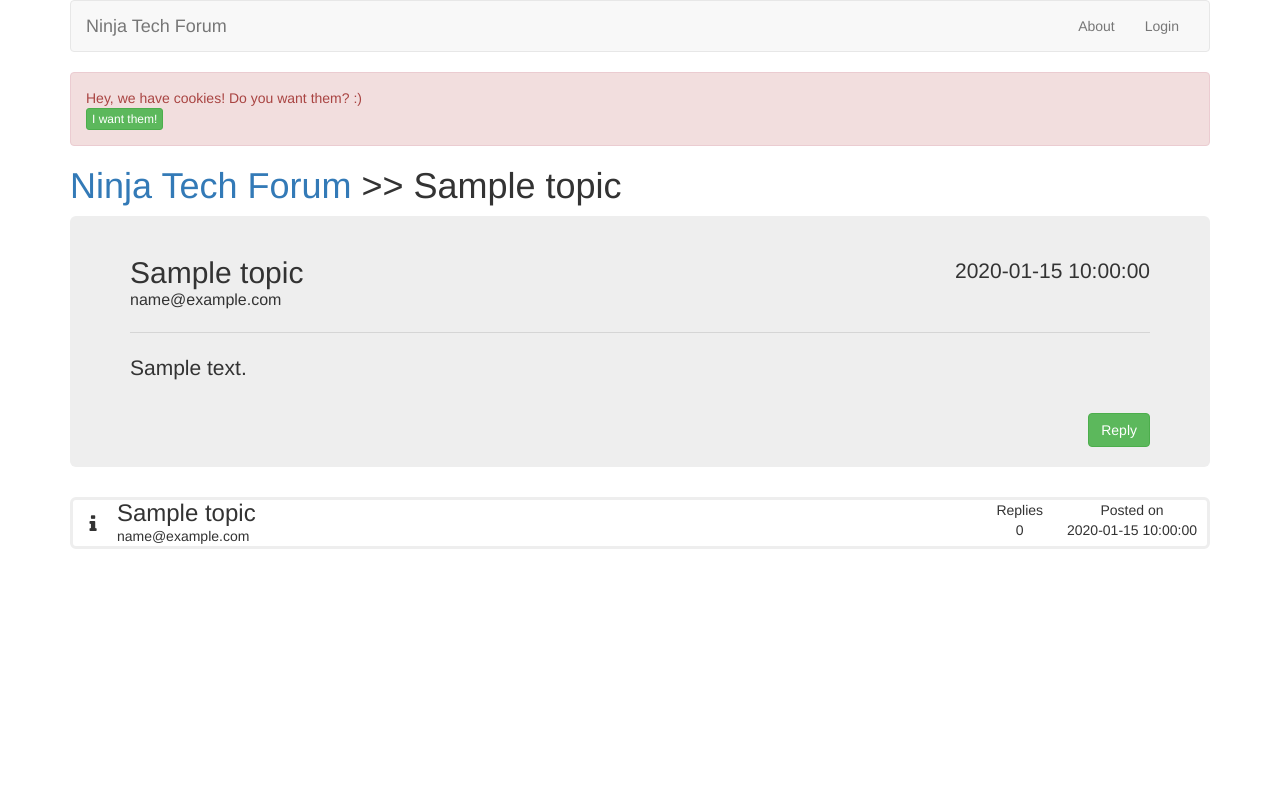
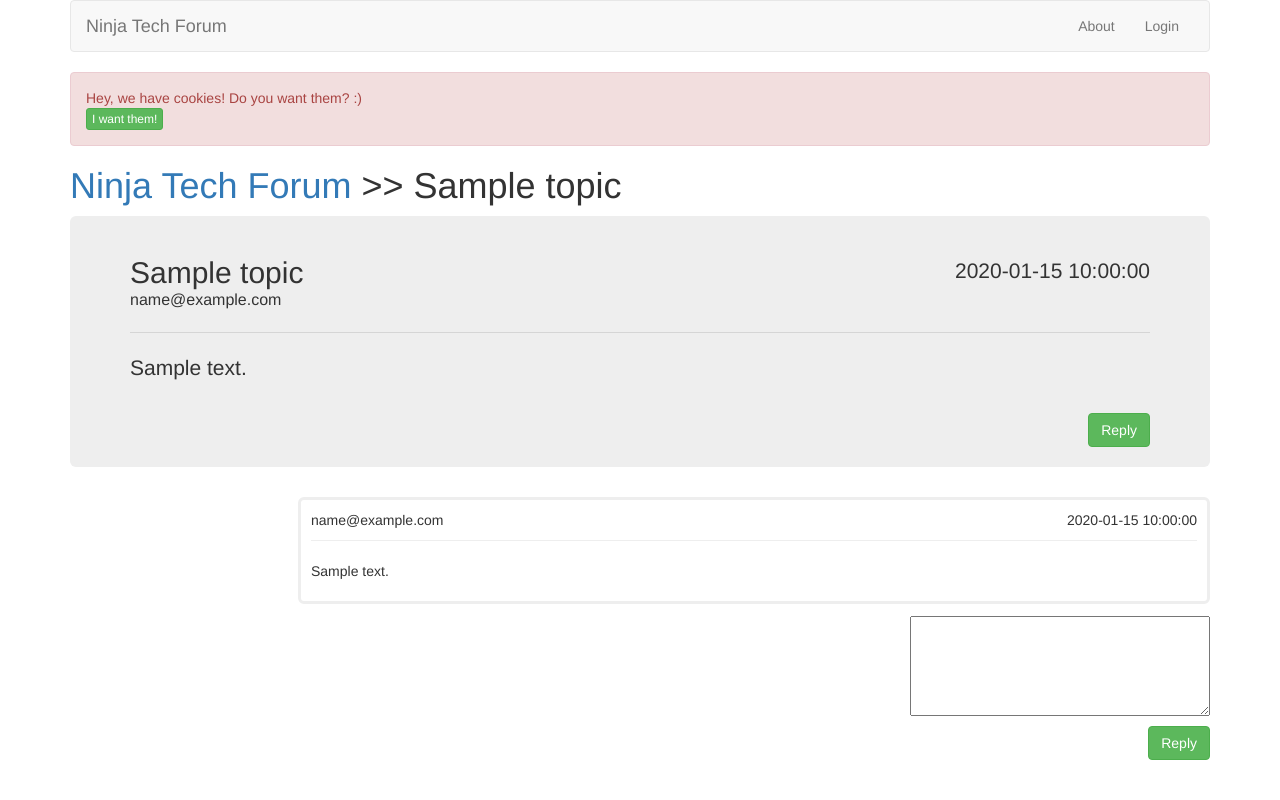
Before and after one commit to medvesekg/ninjatech, a Python web app: template templates/topic_display.html in a window 1280 px wide. Run offline with Jinja, Linux system fonts and the light colour scheme; the template is opened without the code that fills it: most values are stand-ins (such as "Sample title", 1, 10 or a date in 2020); some libraries are stand-ins or nearby versions.

Commit message:
Added CSRF protection and ability to add comments

```diff
--- a/assets/custom/css/style.css
+++ b/assets/custom/css/style.css
@@ -4,6 +4,11 @@
    height: 0;
    clear: both;
     }
+
+.container {
+    margin: 0 auto;
+
+}
 
 .topic-list {
     width: 100%;
@@ -106,11 +111,54 @@
     margin-bottom: 30px;
 }
 
-.topic-footer button {
+.topic-footer a {
     float: right;
 }
 
+#reply {
+    float: right;
+}
 
+#reply textarea {
+    display: block;
+    height: 100px;
+    width: 300px;
+
+}
+
+#reply button {
+    float: right;
+    margin-top: 10px;
+}
+
+
+
+.comment {
+    margin-left: auto;
+    max-width: 1000px;
+    width: 80%;
+    border: 3px solid #EEEEEE;
+    border-radius: 6px;
+    margin-bottom: 12px;
+    transition: background 0.3s ease-in-out;
+    position: relative;
+    color: inherit;
+    text-decoration: none;
+    padding: 10px;
+
+}
+
+.comment-date {
+    float: right;
+}
+
+.comment-email {
+    float: left;
+}
+
+.comment hr {
+    margin-top: 0;
+}
 
 /* Login form */
 #google-signin {
--- a/main.py
+++ b/main.py
@@ -10,6 +10,7 @@ from handlers.login import LoginHandler
 from handlers.register import RegisterHandler
 from handlers.checkuser import CheckUser
 from handlers.logout import LogoutHandler
+from handlers.comment import NewComment
 
 app = webapp2.WSGIApplication([
     webapp2.Route('/', MainHandler, name="main-page"),
@@ -20,4 +21,5 @@ app = webapp2.WSGIApplication([
     webapp2.Route('/register', RegisterHandler),
     webapp2.Route('/checkuser', CheckUser),
     webapp2.Route('/logout', LogoutHandler),
+    webapp2.Route('/new_comment/<topic_id>', NewComment)
 ], debug=True)
--- a/templates/base.html
+++ b/templates/base.html
@@ -59,32 +59,13 @@
             {% endblock content %}
 
 
-            <div class="topic-list">
 
-                {% for topic in topics %}
-
-                <a class="single-topic" href="/topic/view/{{topic.key.id()}}">
-                    <div class="topic-icon">
-                        <i class="fa fa-info"></i>
-                    </div>
-                    <div class="topic-title">
-                        <h3>{{topic.title}}</h3>
-                        <p>{{topic.user_email}}</p>
-                    </div>
-                    <div class="topic-info">
-                        <div class="topic-replies">Replies <br> 0</div>
-                        <div class="topic-date">Posted on <br>{{ topic.created_at.strftime('%Y-%m-%d %H:%M:%S') }}</div>
-                    </div>
-                </a>
-
-                {% endfor %}
-
-            </div>
 
 
         </div>
 
-
+    {% block after_content %}
+        {% endblock after_content%}
 
 
     <!-- jQuery (necessary for Bootstrap's JavaScript plugins) -->
--- a/templates/topic_add.html
+++ b/templates/topic_add.html
@@ -6,6 +6,7 @@
 <div class="row">
     <div class="col-md-6">
         <form method="post">
+            <input type="hidden" name="csrf_token" value="{{csrf_token}}">
             <div class="form-group">
                 <label>Title</label>
                 <input type="text" class="form-control" name="title" required>
--- a/templates/topic_display.html
+++ b/templates/topic_display.html
@@ -17,7 +17,39 @@
         <p>{{topic.content}}</p>
     </div>
     <div class="topic-footer clearfix">
-        <button class="btn btn-success">Reply</button>
+        <a href="#reply" class="btn btn-success">Reply</a>
     </div>
 </div>
+
+{% for comment in comments %}
+
+    <div class="comment">
+        <div class="comment-header clearfix">
+           <p class="comment-email">{{comment.user_email}}</p>
+            <p class="comment-date">{{comment.created_at.strftime('%Y-%m-%d %H:%M:%S')}}</p>
+        </div>
+        <hr>
+        <div class="comment-body">
+            <p>{{comment.content}}</p>
+        </div>
+    </div>
+
+{% endfor %}
+
+
 {% endblock content %}
+
+
+
+
+{% block after_content %}
+<div class="container">
+    <div id="reply">
+        <form method="post" action="/new_comment/{{topic_id}}">
+            <input type="hidden" name="csrf_token" value="{{csrf_token}}">
+            <textarea name="comment_content"></textarea>
+            <button type="submit" class="btn btn-success">Reply</button>
+        </form>
+    </div>
+</div>
+{% endblock after_content %}
```
Also changed, not shown: assets/custom/js/scripts.js (+41 -0 lines), classes/CSRF.py (added, +17 -0 lines), handlers/comment.py (added, +41 -0 lines), handlers/main.py (+6 -1 lines), handlers/topic.py (+18 -0 lines), index.yaml (+11 -0 lines), templates/home.html (+24 -0 lines).
